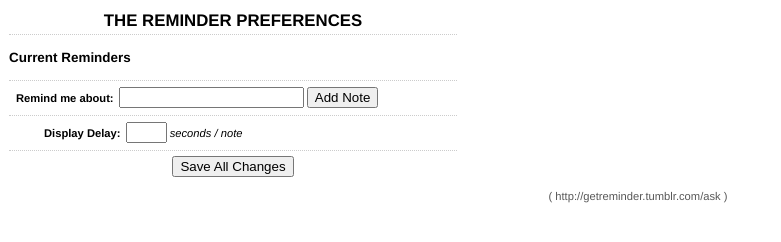
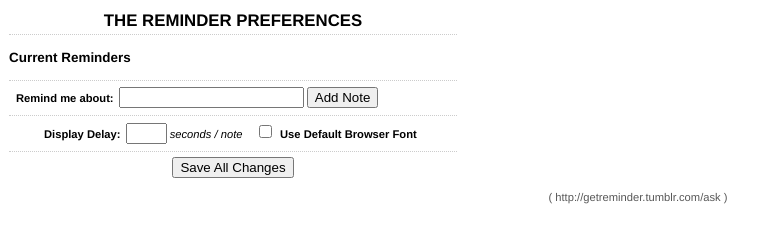
Before and after one commit to thewebdev/opera-extension-reminder, a plain HTML site: page source/options.html in a window 1280 px wide. Shown: the whole page, without its empty margins (0-781 px from the left). Drawn offline with Linux system fonts and the light colour scheme.

Commit message:
new: option to change to browser default font

```diff
--- a/source/options.html
+++ b/source/options.html
@@ -47,7 +47,9 @@
 			&nbsp; &nbsp; &nbsp; &nbsp;&nbsp;
 			<label for="delay">Display Delay:</label>
 			<input type="text" name="delay" id="delay" size="2" />
-			<em>seconds / note</em>
+			<em>seconds / note &nbsp;&nbsp;</em>
+			<input type="checkbox" name="fonty" id="fonty" />
+			<label for="fonty">Use Default Browser Font</label>
 		</div>
 		<div class="optval submit">
 			<input type="button" id="apply" value="Save All Changes" />
```
